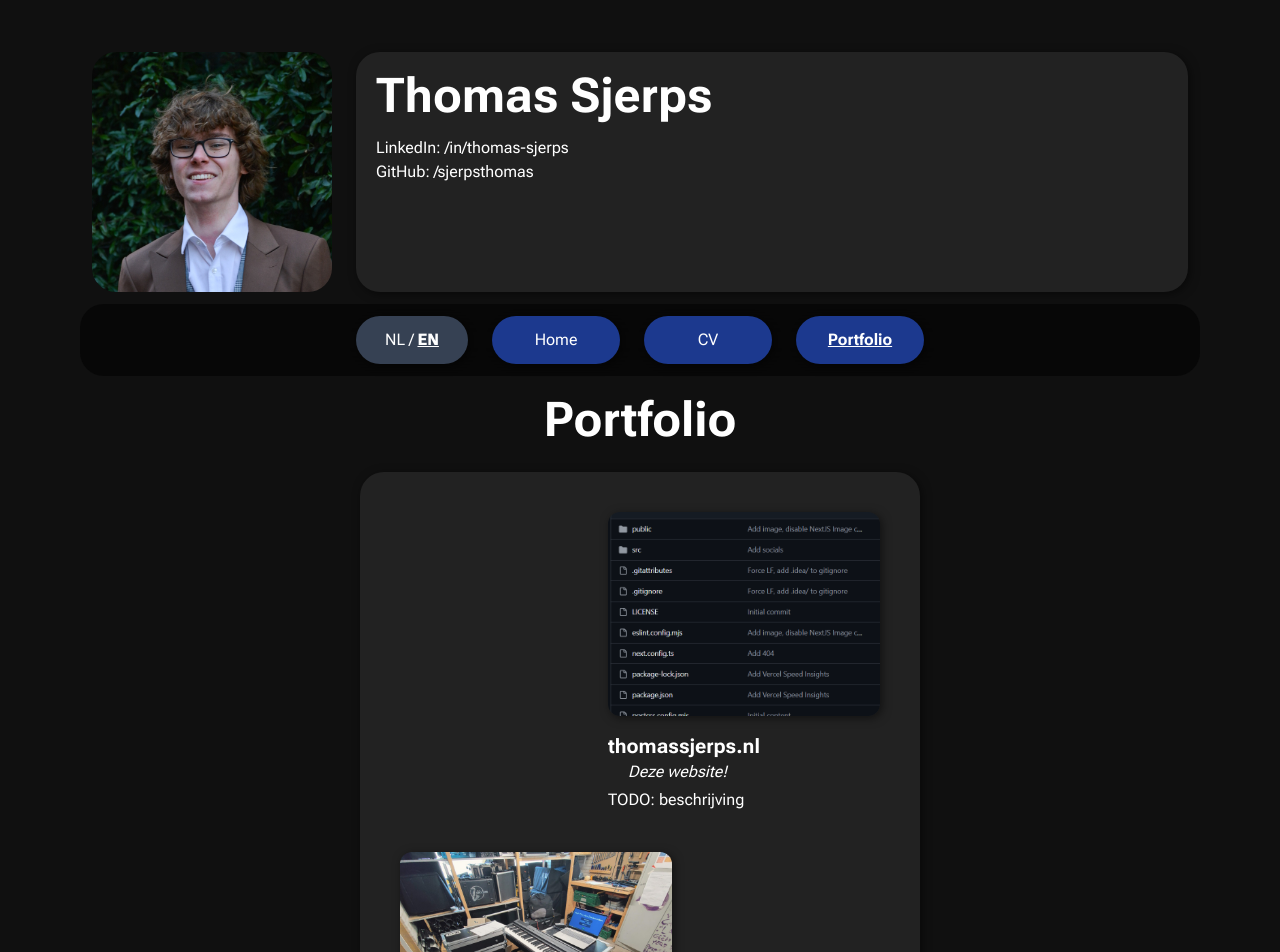
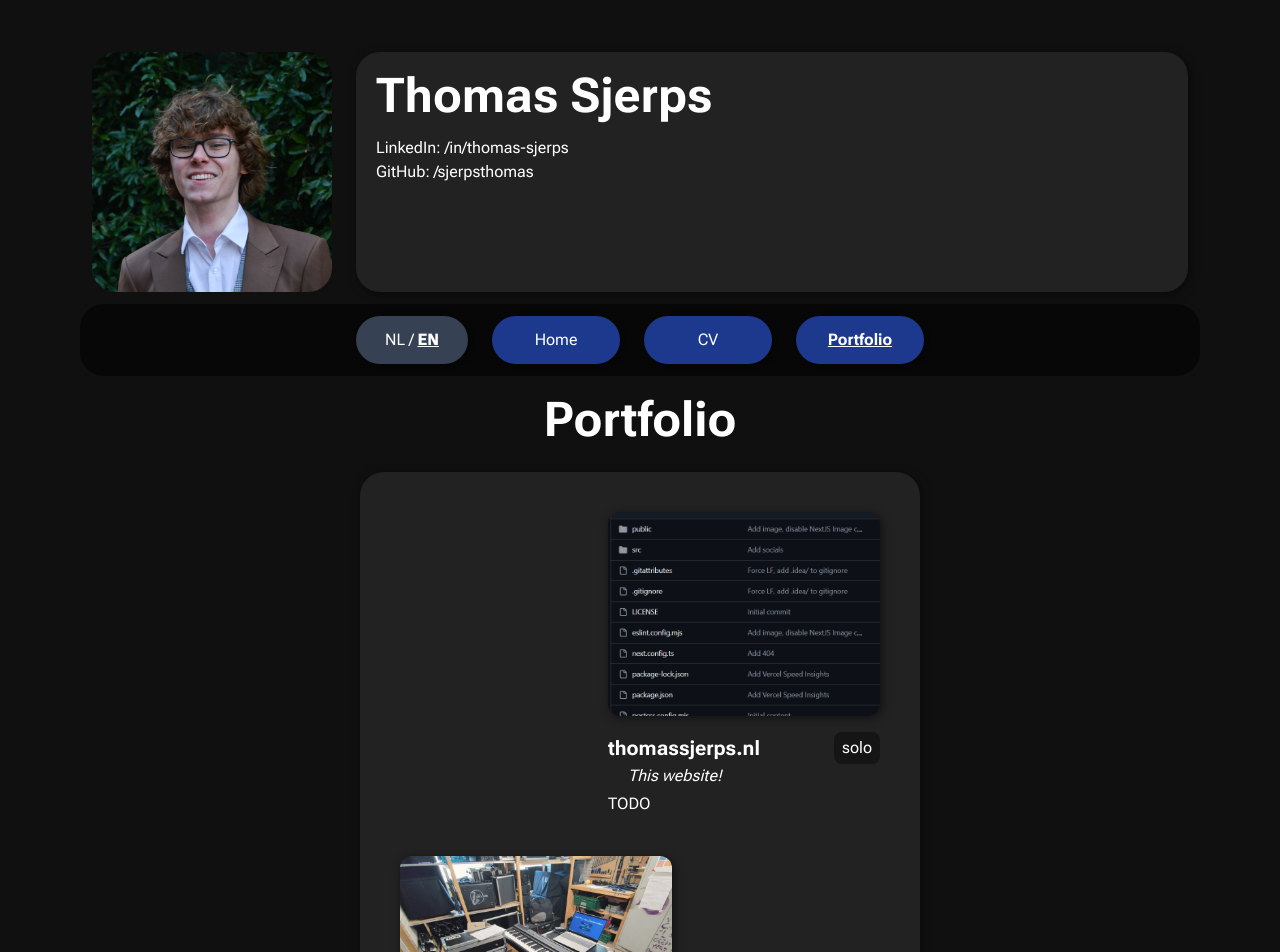
Before and after one commit to sjerpsthomas/website, a Next.js app: page /en/portfolio in a window 1280 px wide. Shown: the top 952 px of the page. Built offline with nearby package versions, Linux system fonts and the light colour scheme.

Commit message:
Improve portfolio localization

```diff
--- a/src/app/[locale]/portfolio/PortfolioBlock.tsx
+++ b/src/app/[locale]/portfolio/PortfolioBlock.tsx
@@ -3,16 +3,56 @@ import {twMerge} from "tailwind-merge";
 import {Locale} from "@/i18n/routing";
 
 
-type Tag = "solo" | "team" | "business" | "funny" | "uni" | "hobby"
+type Tag = "solo" | "team" | "programming" | "uni" | "hobby"
 
-function getItems(locale: Locale) {
-  const I = [
+type Unlocalized = { nl: string, en: string }
+
+const localizedTags: Record<Tag, Unlocalized> = {
+  solo: { nl: "solo", en: "solo" },
+  team: { nl: "in teamverband", en: "in a team" },
+  programming: { nl: "programmeren", en: "programming" },
+  uni: { nl: "universiteit", en: "university" },
+  hobby: { nl: "hobby", en: "hobby" },
+}
+
+type UnlocalizedItem = {
+  title: Unlocalized;
+  subtitle: Unlocalized;
+  image?: string;
+  tags: Tag[];
+  description: Unlocalized;
+  links: ({ text: Unlocalized, href: string })[];
+}
+
+type LocalizedItem = {
+  title: string;
+  subtitle: string;
+  image?: string;
+  tags: Tag[];
+  description: string;
+  links: ({ text: string, href: string })[];
+}
+
+function localize(item: UnlocalizedItem, locale: Locale): LocalizedItem {
+  return {
+    ...item,
+    title: item.title[locale],
+    subtitle: item.subtitle[locale],
+    description: item.description[locale],
+    links: item.links.map(link => ({ text: link.text[locale], href: link.href }))
+  }
+}
+
+const I: UnlocalizedItem[] = [
   {
     title: { nl: "thomassjerps.nl", en: "thomassjerps.nl" },
     subtitle: { nl: "Deze website!", en: "This website!" },
     image: "/thomassjerps_nl.png",
-      tags: [] as Tag[],
-      description: "TODO: beschrijving",
+    tags: ["solo"],
+    description: {
+      nl: "TODO",
+      en: "TODO"
+    },
     links: [],
   },
   {
@@ -20,7 +60,10 @@ function getItems(locale: Locale) {
     subtitle: { nl: "Godot, C#, Python", en: "Godot, C#, Python" },
     image: "/masterscriptie.jpg",
     tags: [] as Tag[],
-      description: "TODO: beschrijving",
+    description: {
+      nl: "TODO",
+      en: "TODO"
+    },
     links: [],
   },
   {
@@ -28,7 +71,10 @@ function getItems(locale: Locale) {
     subtitle: { nl: "", en: "" },
     image: "/bartablet.png",
     tags: [] as Tag[],
-      description: "TODO: beschrijving",
+    description: {
+      nl: "TODO",
+      en: "TODO"
+    },
     links: [],
   },
   {
@@ -36,7 +82,10 @@ function getItems(locale: Locale) {
     subtitle: { nl: "", en: "" },
     image: "/grooverjazz_nl.png",
     tags: [] as Tag[],
-      description: "TODO: beschrijving",
+    description: {
+      nl: "TODO",
+      en: "TODO"
+    },
     links: [],
   },
   {
@@ -44,7 +93,10 @@ function getItems(locale: Locale) {
     subtitle: { nl: "", en: "" },
     image: "/videospelletjes.png",
     tags: [] as Tag[],
-      description: "TODO: beschrijving",
+    description: {
+      nl: "TODO",
+      en: "TODO"
+    },
     links: [],
   },
   {
@@ -52,7 +104,10 @@ function getItems(locale: Locale) {
     subtitle: { nl: "", en: "" },
     image: "/minor_topus.png",
     tags: [] as Tag[],
-      description: "TODO: beschrijving",
+    description: {
+      nl: "TODO",
+      en: "TODO"
+    },
     links: [],
   },
   {
@@ -60,7 +115,10 @@ function getItems(locale: Locale) {
     subtitle: { nl: "", en: "" },
     image: "/minor_nenzo.png",
     tags: [] as Tag[],
-      description: "TODO: beschrijving",
+    description: {
+      nl: "TODO",
+      en: "TODO"
+    },
     links: [],
   },
   {
@@ -68,7 +126,10 @@ function getItems(locale: Locale) {
     subtitle: { nl: "", en: "" },
     image: "/minor_reflect.jpg",
     tags: [] as Tag[],
-      description: "TODO: beschrijving",
+    description: {
+      nl: "TODO",
+      en: "TODO"
+    },
     links: [],
   },
   {
@@ -76,7 +137,10 @@ function getItems(locale: Locale) {
     subtitle: { nl: "", en: "" },
     image: "/software_project.png",
     tags: [] as Tag[],
-      description: "TODO: beschrijving",
+    description: {
+      nl: "TODO",
+      en: "TODO"
+    },
     links: [],
   },
   {
@@ -84,7 +148,10 @@ function getItems(locale: Locale) {
     subtitle: { nl: "", en: "" },
     image: "/bachelor_scriptie.png",
     tags: [] as Tag[],
-      description: "TODO: beschrijving",
+    description: {
+      nl: "TODO",
+      en: "TODO"
+    },
     links: [],
   },
   {
@@ -92,7 +159,10 @@ function getItems(locale: Locale) {
     subtitle: { nl: "", en: "" },
     image: "/educool.png",
     tags: [] as Tag[],
-      description: "TODO: beschrijving",
+    description: {
+      nl: "TODO",
+      en: "TODO"
+    },
     links: [],
   },
   {
@@ -100,7 +170,10 @@ function getItems(locale: Locale) {
     subtitle: { nl: "", en: "" },
     image: "/tiewrap.jpg",
     tags: [] as Tag[],
-      description: "TODO: beschrijving",
+    description: {
+      nl: "TODO",
+      en: "TODO"
+    },
     links: [],
   },
   {
@@ -108,7 +181,10 @@ function getItems(locale: Locale) {
     subtitle: { nl: "", en: "" },
     image: "/once_more.jpg",
     tags: [] as Tag[],
-      description: "TODO: beschrijving",
+    description: {
+      nl: "TODO",
+      en: "TODO"
+    },
     links: [],
   },
   {
@@ -116,7 +192,10 @@ function getItems(locale: Locale) {
     subtitle: { nl: "", en: "" },
     image: "/invallen.jpg",
     tags: [] as Tag[],
-      description: "TODO: beschrijving",
+    description: {
+      nl: "TODO",
+      en: "TODO"
+    },
     links: [],
   },
   {
@@ -124,7 +203,10 @@ function getItems(locale: Locale) {
     subtitle: { nl: "", en: "" },
     image: "/niksaandehand.png",
     tags: [] as Tag[],
-      description: "TODO: beschrijving",
+    description: {
+      nl: "TODO",
+      en: "TODO"
+    },
     links: [],
   },
   {
@@ -132,7 +214,10 @@ function getItems(locale: Locale) {
     subtitle: { nl: "", en: "" },
     image: "/fotografie.png",
     tags: [] as Tag[],
-      description: "TODO: beschrijving",
+    description: {
+      nl: "TODO",
+      en: "TODO"
+    },
     links: [],
   },
   {
@@ -140,7 +225,10 @@ function getItems(locale: Locale) {
     subtitle: { nl: "", en: "" },
     image: "/realbook.png",
     tags: [] as Tag[],
-      description: "TODO: beschrijving",
+    description: {
+      nl: "TODO",
+      en: "TODO"
+    },
     links: [],
   },
   {
@@ -148,7 +236,10 @@ function getItems(locale: Locale) {
     subtitle: { nl: "", en: "" },
     image: "/top_2_jazzend.png",
     tags: [] as Tag[],
-      description: "TODO: beschrijving",
+    description: {
+      nl: "TODO",
+      en: "TODO"
+    },
     links: [],
   },
   {
@@ -156,7 +247,10 @@ function getItems(locale: Locale) {
     subtitle: { nl: "", en: "" },
     image: "/jaarboek.png",
     tags: [] as Tag[],
-      description: "TODO: beschrijving",
+    description: {
+      nl: "TODO",
+      en: "TODO"
+    },
     links: [],
   },
   {
@@ -164,27 +258,23 @@ function getItems(locale: Locale) {
     subtitle: { nl: "", en: "" },
     image: "/extremec4.png",
     tags: [] as Tag[],
-      description: "TODO: beschrijving",
+    description: {
+      nl: "TODO",
+      en: "TODO"
+    },
     links: [],
   },
 
 ]
 
-  return I.map(item => ({
-    ...item,
-    title: item.title[locale],
-    subtitle: item.subtitle[locale],
-  }))
-}
-
 const D = {
   nl: {
     title: "Portfolio",
-    items: getItems("nl"),
+    items: I.map(item => localize(item, "nl")),
   },
   en: {
     title: "Portfolio",
-    items: getItems("en"),
+    items: I.map(item => localize(item, "en")),
   },
 }
 
@@ -193,7 +283,7 @@ export function PortfolioBlock({
   locale,
 }: { locale: Locale }) {
   // Get dictionary
-  const dict = D.nl;//[locale];
+  const dict = D[locale];
 
   return (<>
     <div className='flex flex-col items-center mt-5'>
@@ -208,8 +298,18 @@ export function PortfolioBlock({
                 <section key={item.title} className=''>
                   <div className={twMerge('w-[90%] md:w-[60%] p-5', flip && 'ml-auto')}>
                     <img src={item.image ?? "/foto.png"} alt={undefined} className='w-full mb-4 object-cover rounded-xl shadow-heavy'/>
+
+                    {/* Title and tags */}
+                    <div className='flex flex-wrap justify-between items-center'>
                       <h2>{item.title}</h2>
-                    <p className='px-5 italic mb-1'>{item.subtitle}</p>
+                      <div className='pl-5 flex flex-wrap gap-x-3 gap-y-1'>
+                        {item.tags.map((tag, tagIndex) =>
+                          <div key={tagIndex} className='bg-[#151515] px-2 py-1 rounded-lg'>{localizedTags[tag][locale]}</div>
+                        )}
+                      </div>
+                    </div>
+
+                    <p className='pl-5 italic mb-1'>{item.subtitle}</p>
 
                     <p>{item.description}</p>
                   </div>
```
Also changed, not shown: public/fotografie.png. Lines whose indentation alone changed are shown as unchanged.
